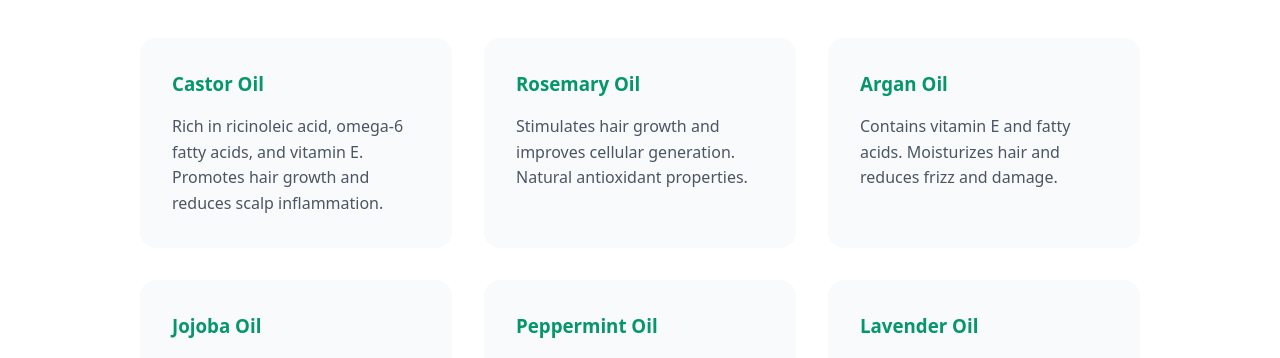
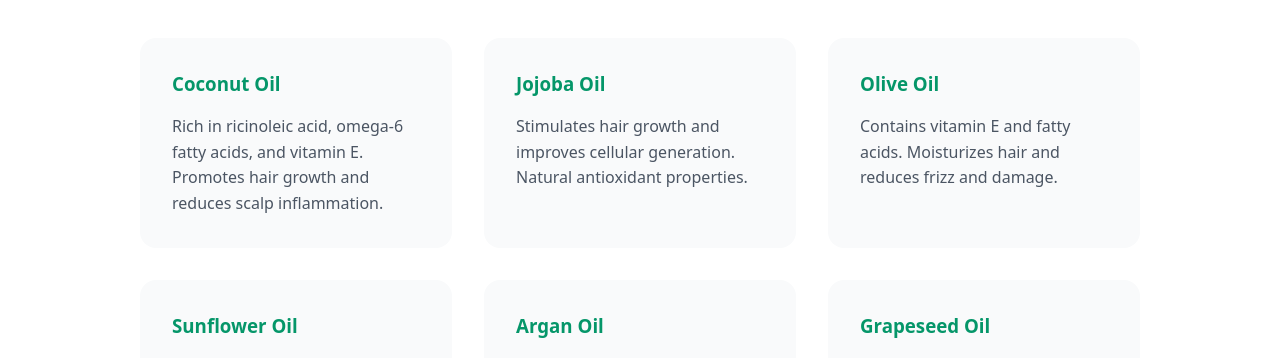
Before and after one commit to SmartWeb-Bot/wildgrowthhairoils, a React (Create React App) app: page / in a window 1280 px wide. Both pictures are taken after a click on the button "Ingredients". Shown: the part 1136-1494 px from the top of the page. Built offline with nearby package versions, Linux system fonts and the light colour scheme.

Commit message:
Add cover photos in description

```diff
--- a/src/components/ProductDetails/Description.tsx
+++ b/src/components/ProductDetails/Description.tsx
@@ -1,10 +1,10 @@
 import React from 'react';
-
+const hair_growthImage:any=require('C:/FinalWebsites/wildgrowthhairoils/src/assets/images/about/HAIR GROWTH.png');
 export const Description = () => (
   <div className="description-content">
     <div className="description-image">
       <img
-        src="https://images.unsplash.com/photo-1526947425960-945c6e72858f?auto=format&fit=crop&q=80"
+        src={hair_growthImage}
         alt="WildGrowthHair Oil"
       />
     </div>
@@ -20,10 +20,6 @@ export const Description = () => (
           <p>Pure botanical ingredients with no harmful chemicals</p>
         </div>
         <div className="feature">
-          <span className="feature-highlight">Scientifically Proven</span>
-          <p>Clinically tested formula for optimal results</p>
-        </div>
-        <div className="feature">
           <span className="feature-highlight">Suitable for All Hair Types</span>
           <p>Gentle yet effective for every hair texture and condition</p>
         </div>
--- a/src/components/ProductDetails/Ingredients.tsx
+++ b/src/components/ProductDetails/Ingredients.tsx
@@ -1,29 +1,29 @@
-import React from 'react';
+import React,{useState} from 'react';
 
 export const Ingredients = () => (
   <div className="ingredients-list">
     <div className="ingredient">
-      <h3>Castor Oil</h3>
+      <h3>Coconut Oil</h3>
       <p>Rich in ricinoleic acid, omega-6 fatty acids, and vitamin E. Promotes hair growth and reduces scalp inflammation.</p>
     </div>
     <div className="ingredient">
-      <h3>Rosemary Oil</h3>
+      <h3>Jojoba Oil</h3>
       <p>Stimulates hair growth and improves cellular generation. Natural antioxidant properties.</p>
     </div>
     <div className="ingredient">
-      <h3>Argan Oil</h3>
+      <h3>Olive Oil</h3>
       <p>Contains vitamin E and fatty acids. Moisturizes hair and reduces frizz and damage.</p>
     </div>
     <div className="ingredient">
-      <h3>Jojoba Oil</h3>
+      <h3>Sunflower Oil</h3>
       <p>Similar to natural scalp oils. Balances oil production and nourishes follicles.</p>
     </div>
     <div className="ingredient">
-      <h3>Peppermint Oil</h3>
+      <h3>Argan Oil</h3>
       <p>Increases circulation to the scalp and provides a cooling, refreshing sensation.</p>
     </div>
     <div className="ingredient">
-      <h3>Lavender Oil</h3>
+      <h3>Grapeseed Oil</h3>
       <p>Antimicrobial properties that maintain scalp health. Promotes hair growth and provides calming aroma.</p>
     </div>
   </div>
```
Also changed, not shown: src/assets/images/about/HAIR GROWTH.png (added).
